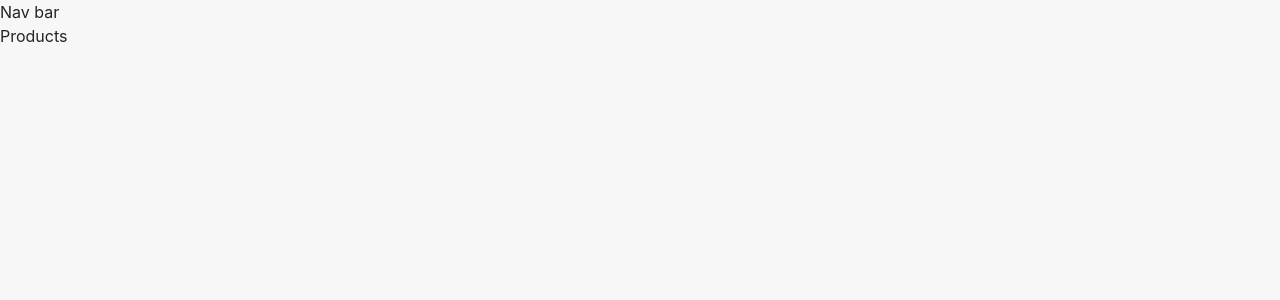
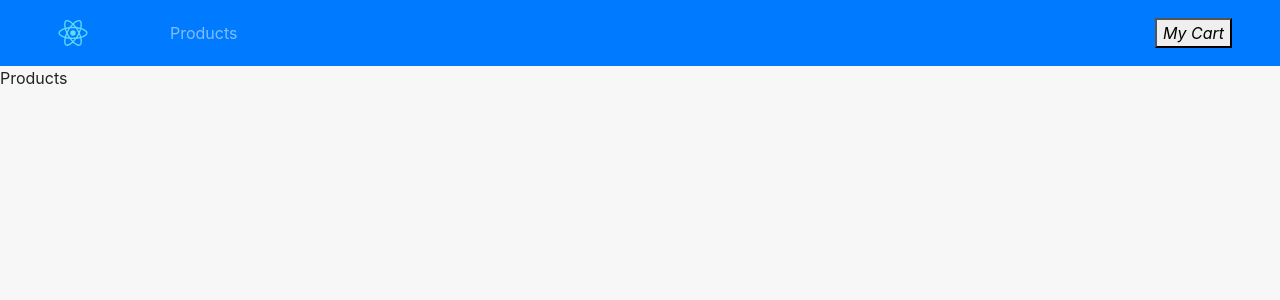
Before and after one commit to B-Starr7/react-ecommerce, a React (Create React App) app: page / in a window 1280 px wide. Shown: the top 300 px of the page. Built offline with nearby package versions, Linux system fonts and the light colour scheme; the HTML template or start-up script is replaced by a standard one.

Commit message:
add navbar links

```diff
--- a/src/components/NavBar.js
+++ b/src/components/NavBar.js
@@ -1,9 +1,27 @@
 import React, { Component } from 'react'
+import { Link } from 'react-router-dom';
+import logo from '../logo.svg';
 
 export default class NavBar extends Component {
     render() {
         return(
-            <div>Nav bar</div>
+            <nav className="navbar navbar-expand-sm bg-primary navbar-dark px-sm-5">
+                <Link to="/">
+                    <img src={logo} alt="Logo" className="navbar-brand" style={{width: '50px', height: '50px'}}
+                    />
+                </Link>
+                <ul className="navbar-nav align-items-center">
+                    <li className="nav-item ml-5">
+                        <Link to="/" className="nav-link">Products</Link>
+                    </li>
+                </ul>
+
+                <Link to="/cart" className="ml-auto">
+                    <button>
+                        <i className="fas fa-cart-plus">My Cart</i>
+                    </button>
+                </Link>
+            </nav>
         )
     }
 }
```
